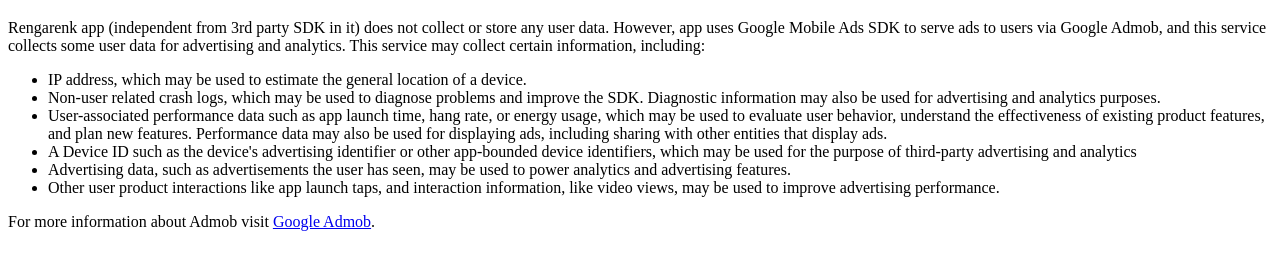
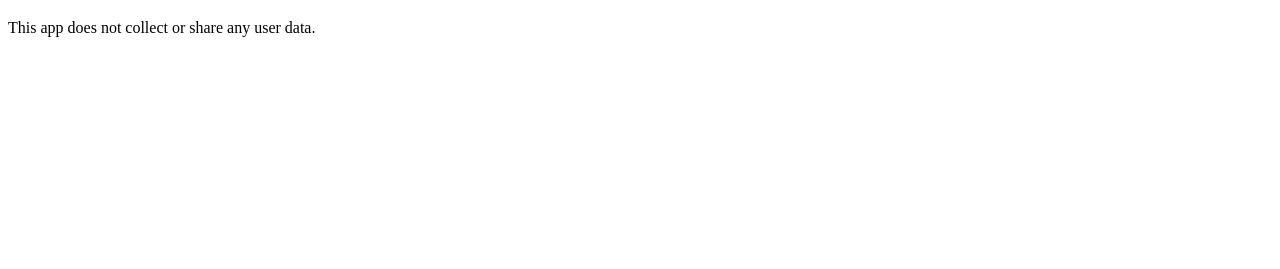
Before and after one commit to mert-arican/mert-arican.github.io, a plain HTML site: page index.html in a window 1280 px wide. Shown: the part 61-330 px from the top of the page. Drawn offline with Linux system fonts and the light colour scheme.

Commit message:
Update index.html

```diff
--- a/index.html
+++ b/index.html
@@ -2,21 +2,6 @@
 <html>
 <body>
   <h1>Rengarenk Privacy Policy</h1>
-  <p>
-    Rengarenk app (independent from 3rd party SDK in it) does not collect or store any user data. However, app uses Google Mobile Ads SDK to
-    serve ads to users via Google Admob, and this service collects some user data for advertising and analytics.
-    This service may collect certain information, including:
-    <ul>
-      <li>IP address, which may be used to estimate the general location of a device.</li>
-      <li>Non-user related crash logs, which may be used to diagnose problems and improve the SDK. Diagnostic information may also be used for advertising and analytics purposes.</li>
-      <li>User-associated performance data such as app launch time, hang rate, or energy usage, which may be used to evaluate user behavior, understand the effectiveness of existing product features, and plan new features. Performance data may also be used for displaying ads, including sharing with other entities that display ads.</li>
-      <li>A Device ID such as the device's advertising identifier or other app-bounded device identifiers, which may be used for the purpose of third-party advertising and analytics</li>
-      <li>Advertising data, such as advertisements the user has seen, may be used to power analytics and advertising features.</li>
-      <li>Other user product interactions like app launch taps, and interaction information, like video views, may be used to improve advertising performance.</li>
-  </ul>
-  </p>
-  <p>
-  For more information about Admob visit <a href=https://admob.google.com/home/>Google Admob</a>.
-  </p>
+  <p>This app does not collect or share any user data.</p>
 </body>
 </html>
```
